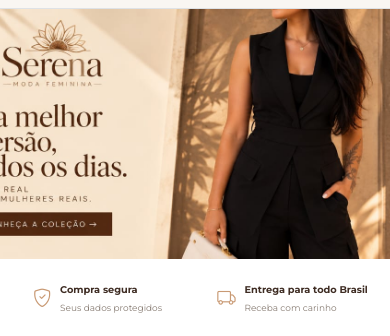
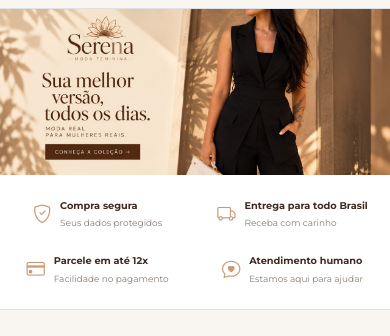
Before and after one commit to gabriel2g2/serena-moda, a plain HTML site: page index.html in a window 390 px wide. Shown: the part 143-479 px from the top of the page. Drawn offline with nearby package versions, Linux system fonts and the light colour scheme; no server answers.

Commit message:
Corrigir responsividade do banner principal
Co-authored-by: Copilot <223556219+Copilot@users.noreply.github.com>

```diff
--- a/styles.css
+++ b/styles.css
@@ -13,9 +13,11 @@
 .navbar{padding:.7rem 0}
 .nav-link{font-size:.68rem;letter-spacing:.05em}
 .hero-image{max-height:540px}
+.hero{background:var(--beige);overflow:hidden}.hero-image{width:100%;height:auto;max-height:none;object-fit:contain;object-position:center;image-rendering:auto}
 .benefit{gap:.55rem}
 .benefit i{font-size:1.15rem}
 .section-space{padding-top:3.8rem;padding-bottom:3.8rem}
+@media(max-width:767px){.hero-image{width:100%;height:auto;min-height:0;object-fit:contain}}
 .eyebrow{font-size:.62rem;letter-spacing:.1em;margin-bottom:.5rem}
 .section-heading h1,.section-title{font-size:2.15rem;font-weight:500}
 .muted{font-size:.84rem;line-height:1.6}
```
